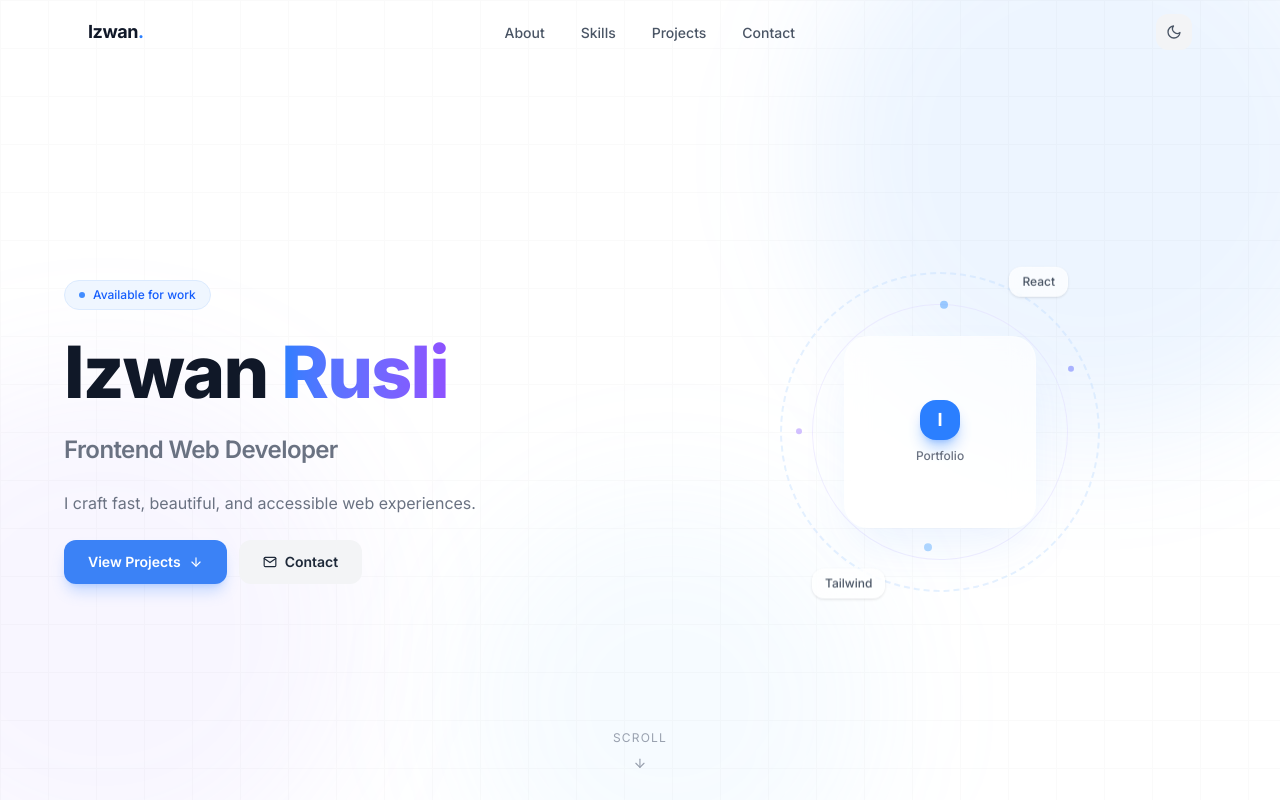
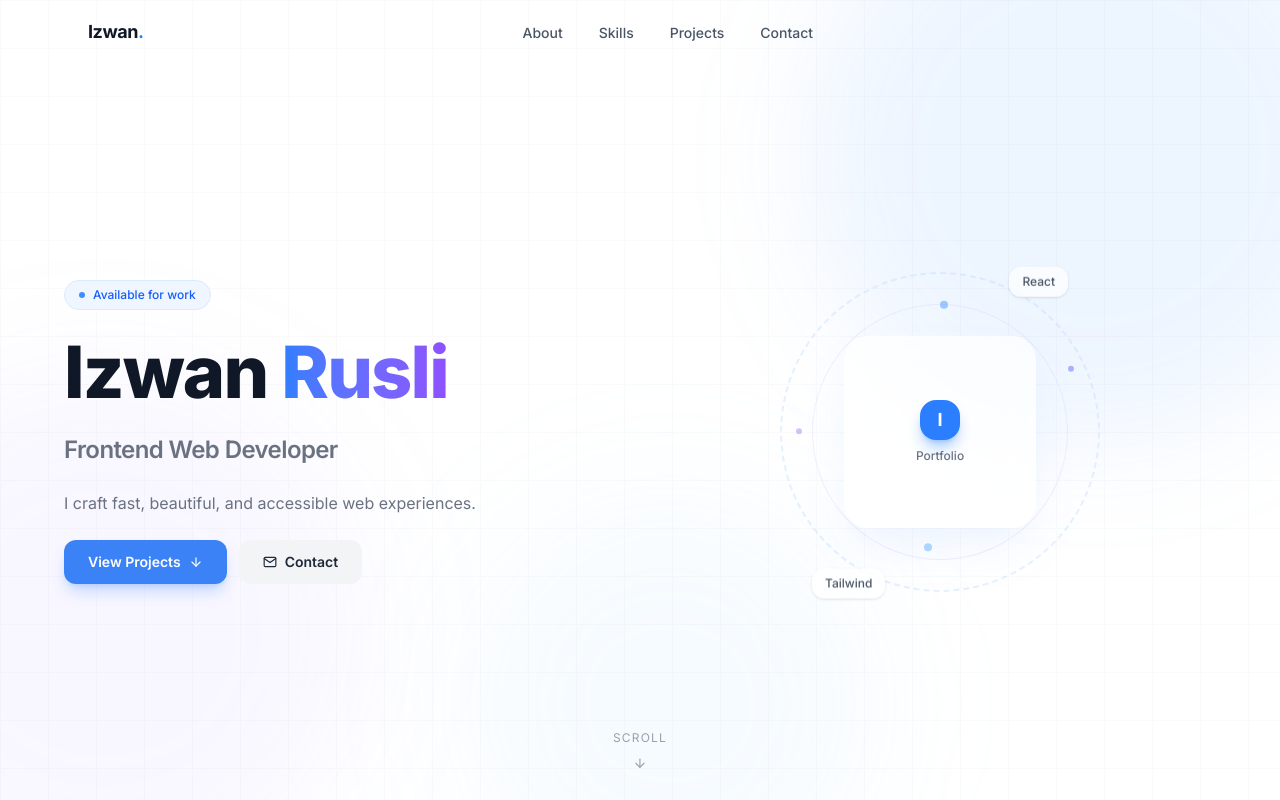
Before and after one commit to izwanrusli/zwannsite, a React (Vite) app: page / in a window 1280 px wide. Shown: the top 800 px of the page. Built offline with nearby package versions, Linux system fonts and the light colour scheme.

Commit message:
refactor: remove theme toggle, always use dark mode
Simplify App and Navbar by dropping useDarkMode/ThemeToggle in favor of a fixed dark theme; also remove unused resumeUrl from profile data.

```diff
--- a/src/App.jsx
+++ b/src/App.jsx
@@ -5,19 +5,15 @@ import About   from './sections/About';
 import Skills  from './sections/Skills';
 import Projects from './sections/Projects';
 import Contact  from './sections/Contact';
-import useDarkMode from './hooks/useDarkMode';
 
 /**
- * App — root component that assembles the full single-page layout.
- * Dark mode class is applied at this level so all children respond.
+ * App — root component. Dark mode is always active.
  */
 function App() {
-  const { isDark, toggle } = useDarkMode();
-
   return (
-    <div className={isDark ? 'dark' : ''}>
-      <div className="min-h-screen bg-white dark:bg-[#0a0a0a] text-gray-900 dark:text-gray-100 transition-colors duration-300">
-        <Navbar isDark={isDark} toggleTheme={toggle} />
+    <div className="dark">
+      <div className="min-h-screen bg-[#0a0a0a] text-gray-100">
+        <Navbar />
 
         <main>
           <Hero />
--- a/src/data/profile.js
+++ b/src/data/profile.js
@@ -10,8 +10,6 @@ const profile = {
     'My focus is on creating interfaces that feel intuitive and delightful — leveraging the latest web technologies like React, Tailwind CSS, and Framer Motion to bring designs to life.',
     'I write clean, maintainable code and care deeply about user experience, accessibility, and performance optimization.',
   ],
-  // Update this to your actual resume URL or keep it as a relative path
-  resumeUrl: '/resume.pdf',
   availableForWork: true,
 };
 
--- a/src/layouts/Navbar.jsx
+++ b/src/layouts/Navbar.jsx
@@ -1,7 +1,6 @@
 import { useState, useEffect } from 'react';
 import { motion, AnimatePresence } from 'framer-motion';
 import { FiMenu, FiX } from 'react-icons/fi';
-import ThemeToggle from '../components/ThemeToggle';
 import useScrollSpy from '../hooks/useScrollSpy';
 import profile from '../data/profile';
 
@@ -17,7 +16,7 @@ const SECTION_IDS = ['hero', 'about', 'skills', 'projects', 'contact'];
 /**
  * Navbar — sticky glassmorphism navbar with scroll spy, mobile menu, and dark mode toggle.
  */
-function Navbar({ isDark, toggleTheme }) {
+function Navbar() {
   const [scrolled, setScrolled]   = useState(false);
   const [menuOpen, setMenuOpen]   = useState(false);
   const activeSection             = useScrollSpy(SECTION_IDS);
@@ -87,8 +86,6 @@ function Navbar({ isDark, toggleTheme }) {
 
         {/* Right Controls */}
         <div className="flex items-center gap-2">
-          <ThemeToggle isDark={isDark} toggle={toggleTheme} />
-
           {/* Mobile Hamburger */}
           <button
             className="md:hidden w-9 h-9 rounded-xl flex items-center justify-center
```
